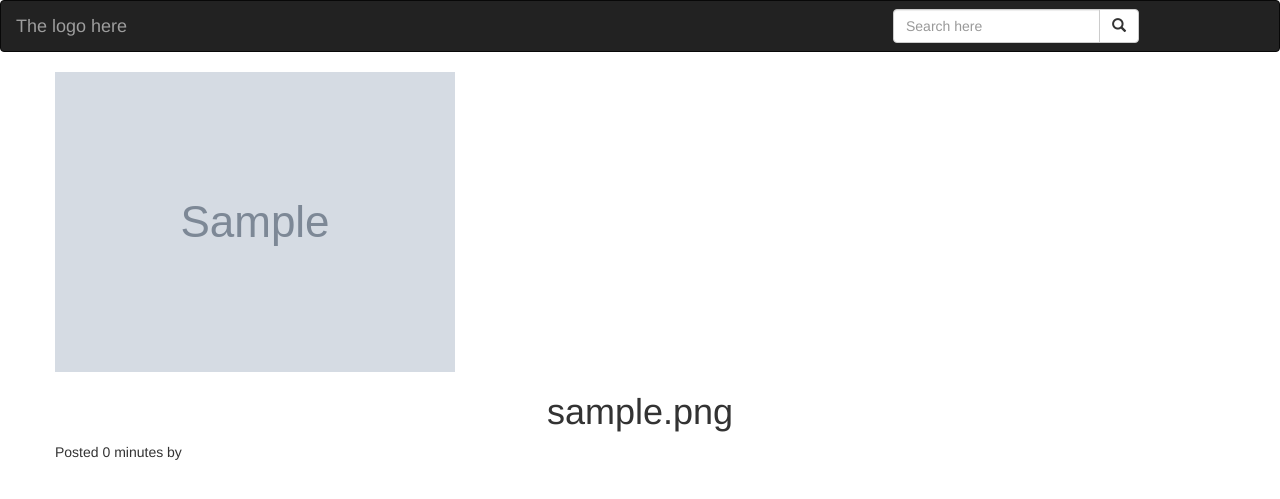
After one commit to evantoh/insta-clone, a Django app: a page that uses insta/templates/single_image.html in a window 1280 px wide. The commit adds this page. Shown: the top 499 px of the page. Run offline with Django 3.2, Linux system fonts and the light colour scheme; tables that the repository leaves empty hold one stand-in row (values such as "Sample post"); grey boxes marked "Sample" are stand-in pictures; some libraries are stand-ins or nearby versions.

Commit message:
add single_image function to  tn

```diff
--- /dev/null
+++ b/insta/templates/single_image.html
@@ -0,0 +1,21 @@
+{%extends 'registration/base.html'%}
+
+ {% block content %}
+
+ <div class="container">
+
+   <div class="row">
+     <img src="{{photos.image.url}}"  class="img-responsive" alt="">
+   </div>
+
+   <div class="row">
+     <h1 class="text-center">{{photos.image_name}}</h1>
+   </div>
+
+   <div class="row">
+     <p>Posted {{photos.time_uploaded|timesince}} by </p>
+   </div>
+
+ </div>
+
+ {% endblock %}
--- a/insta/urls.py
+++ b/insta/urls.py
@@ -8,6 +8,7 @@ urlpatterns = [
     url('^$',views.user_timelines, name='user_timelines'),
     url(r'^search/', views.search_results, name='search_results'),
     url(r'^accounts/profile/', views.my_profile, name ='myProfile'),
+    url(r'^single/(\d+)',views.single_image,name ='single_photo')
 ]
 if settings.DEBUG:
     urlpatterns+= static(settings.MEDIA_URL, document_root = settings.MEDIA_ROOT)
--- a/insta/views.py
+++ b/insta/views.py
@@ -1,6 +1,6 @@
 from django.shortcuts import render
 from django.http import HttpResponse
-from .models import Image,Profile
+from .models import Image,Profile,Comment
 from django.contrib.auth.decorators import login_required
 
 # Create your views here.
@@ -9,7 +9,13 @@ def user_timelines(request):
     current_user=request.user
     images=Image.objects.order_by('-time_uploaded')
     profiles=Profile.objects.order_by('-last_updates')
-    return render(request,'user_timelines.html',{"images":images,"profiles":profiles})
+    comments=Comment.objects.order_by('-time_comment')
+    return render(request,'user_timelines.html',{"images":images,"profiles":profiles,"comments":comments})
+
+# getting the single image
+def single_image(request,photo_id):
+    photos = Image.objects.get(id = photo_id)
+    return render(request,"single_image.html", {"photos":photos})
 
 
 def search_results(request):
```
Also changed, not shown: insta/templates/user_timelines.html (+18 -3 lines), media/pics/sports.jpeg (added), 5 other files.
